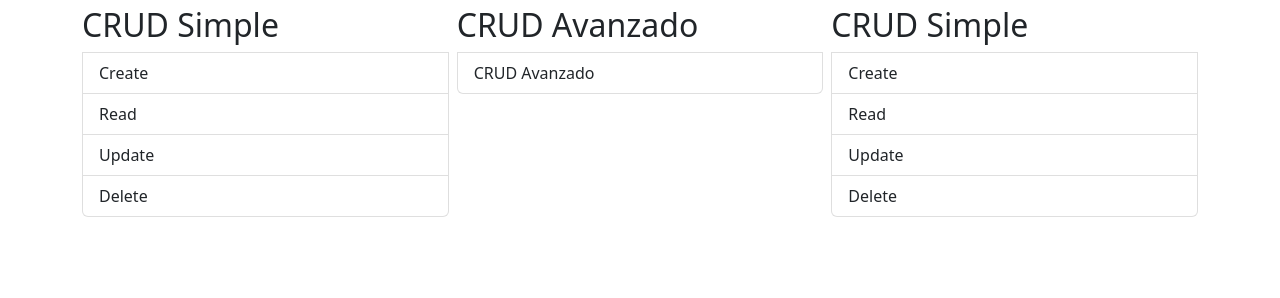
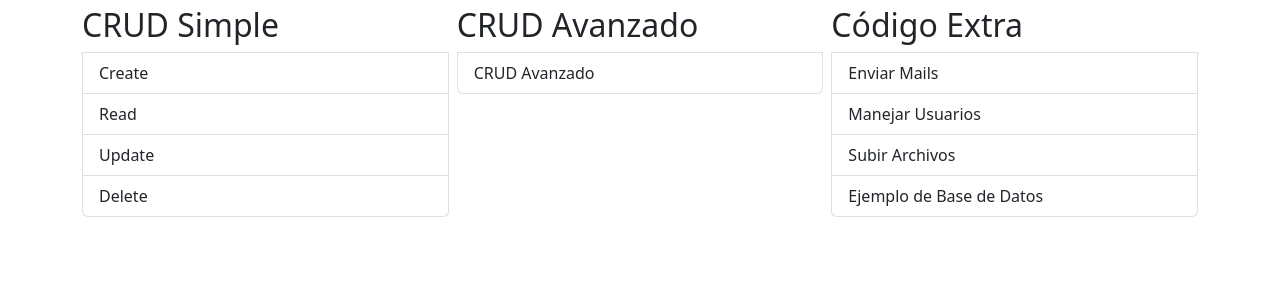
Before and after one commit to N3RI/php_crud_explicado, a PHP site: page / in a window 1280 px wide. Shown: the part 50-348 px from the top of the page. Run offline with PHP 8.4, Linux system fonts and the light colour scheme.

Commit message:
moví el Código Extra

```diff
--- a/crud.php
+++ b/crud.php
@@ -309,6 +309,7 @@ if ($_SERVER["REQUEST_METHOD"] === "POST" && isset($_POST["delete"])) {
 							<input type="number" name="id" id="id_delete" class="form-control" value="<?php echo $id_eliminar; ?>" required readonly>
 						</div>
 						<input type="submit" name="delete" value="Delete">
+						<!-- enviamos al if isset delete el id del registro a eliminar  -->
 					</form>
 				</div>
 			</div>
--- a/index.php
+++ b/index.php
@@ -38,11 +38,11 @@
 				</div>
 				<div class="col">
 					<div class="list-group">
-						<h2>CRUD Simple</h2>
-						<a href="crud_simple/create.php" class="list-group-item list-group-item-action">Create</a>
-						<a href="crud_simple/read.php" class="list-group-item list-group-item-action">Read</a>
-						<a href="crud_simple/update.php" class="list-group-item list-group-item-action">Update</a>
-						<a href="crud_simple/delete.php" class="list-group-item list-group-item-action">Delete</a>
+						<h2>Código Extra</h2>
+						<a href="./enviar_mails/" class="list-group-item list-group-item-action">Enviar Mails</a>
+						<a href="./manejar_usuarios/" class="list-group-item list-group-item-action">Manejar Usuarios</a>
+						<a href="./subir_archivos/" class="list-group-item list-group-item-action">Subir Archivos</a>
+						<a href="./sql/" class="list-group-item list-group-item-action">Ejemplo de Base de Datos</a>
 					</div>
 				</div>
 			</div>
```
Also changed, not shown: enviar_mails/mail.php (renamed from mail.php), enviar_mails/phpmailer.php (renamed from phpmailer.php), manejar_usuarios/cookies.php (renamed from cookies.php), manejar_usuarios/login.php (renamed from login.php), manejar_usuarios/salir.php (renamed from salir.php), manejar_usuarios/sesion.php (renamed from sesion.php), subir_archivos/upload.php (renamed from upload.php).
